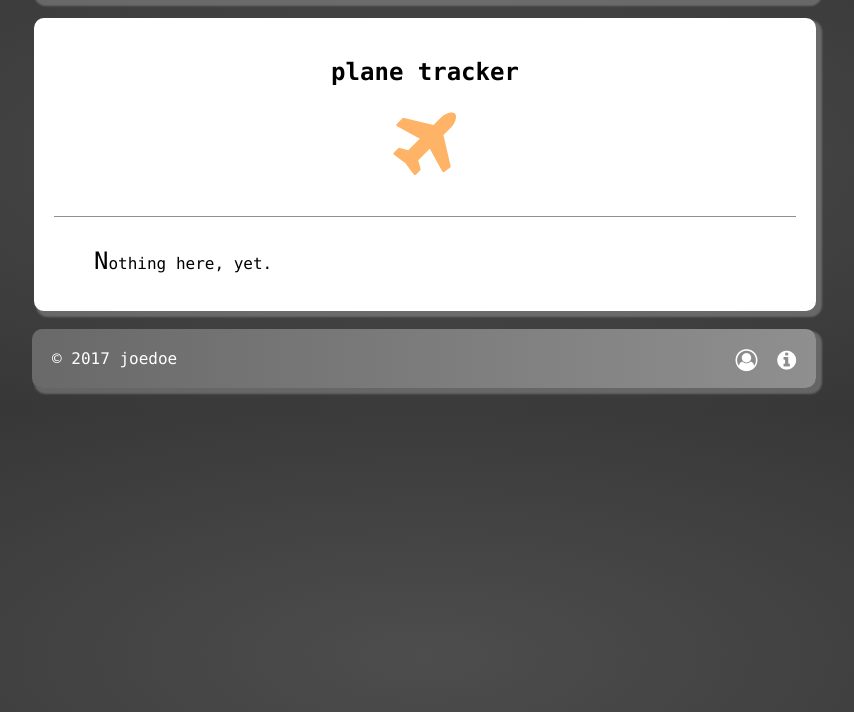
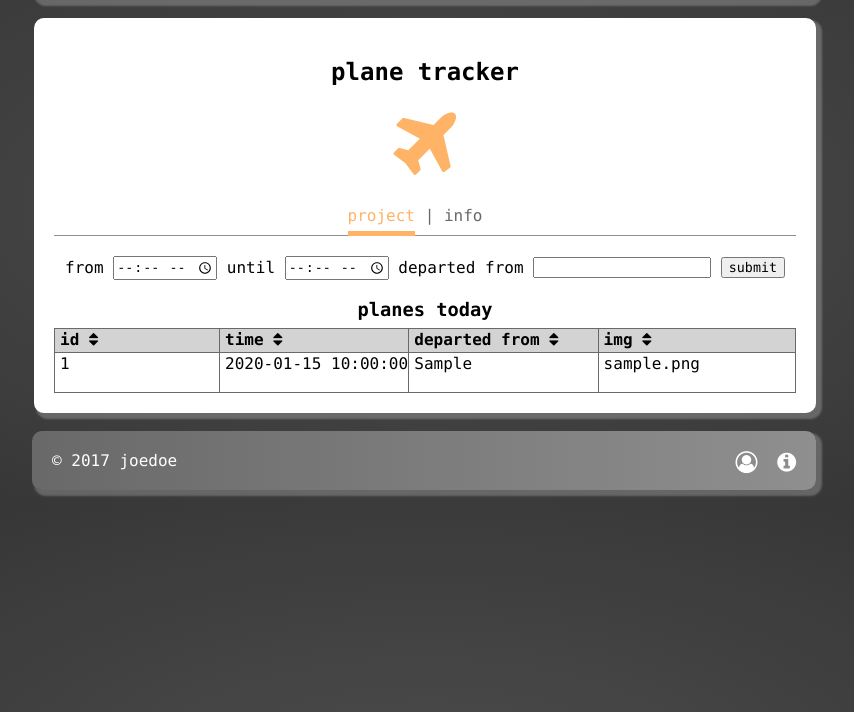
Before and after one commit to j-o-e-d-o-e/start_page, a PHP site: page /plane_tracker/index.php in a window 1280 px wide. Shown: the part 88-800 px from the top of the page, without its empty margins (216-1070 px from the left). Run offline with PHP 8.4, Linux system fonts and the light colour scheme; tables that the repository leaves empty or names only in its code hold one stand-in row (values such as "Sample post"); some libraries are stand-ins or nearby versions.

Commit message:
database included

```diff
--- a/css/default.css
+++ b/css/default.css
@@ -12,7 +12,7 @@
     font-family: var(--main-font);
 }
 body {
-	margin: 10px 10px 10px 5px;
+	margin: 15px 10px 15px 5px;
 	background: var(--main-background);
 }
 header, footer {
@@ -27,7 +27,7 @@ header {
     margin: 0px 8px 5px 8px;
 }
 footer {
-	margin:5px 8px 20px 8px;
+	margin:5px 8px 15px 8px;
 }
 header > h1 {
 	display: inline;
@@ -73,6 +73,7 @@ header > h1 > span {
     width: 110px;
     padding: 10px 5px;
     z-index: 1;
+	margin-top: 22px;
 	margin-right: 30px;
 	background: white;
 	box-shadow: var(--main-shadow);
--- a/css/index.css
+++ b/css/index.css
@@ -73,6 +73,7 @@ section > p {
 .o .fa {
 	color: var(--main-color-4);
 }
+
 /*DATE TAG*/
 .date_tag {
 	font-size: small;
--- a/game_dev/index.php
+++ b/game_dev/index.php
@@ -28,7 +28,7 @@
 			?>
 			<div id="project">
 				<div align="center" id="embed-html"></div>
-				<p><i>Note:</i> press 'p' for pause/controls info.</p>
+				<p><i>Note:</i> press 'p' for pause/controls during gameplay.</p>
 			</div>
 			<div id="info">
 				<h3>
--- a/plane_tracker/index.php
+++ b/plane_tracker/index.php
@@ -5,8 +5,9 @@
 			include "../php/projects_head.php";
 		?>
         <meta name="description" content="software development projects: plane tracker"/>
+		<script src="js/plane_tracker.js"></script>
     </head>
-    <body>
+    <body onload ="showInitialTable()">
 		<?php
 			include "../php/projects_header.php";
 			include "../php/mail.php";
@@ -18,9 +19,66 @@
 			<div class="div_icon">
 				<i class="fa fa-plane" aria-hidden="true"></i>
 			</div>
-			<nav class="nav_box"></nav>
-			<div id="info" style="display: block;">
-				<p>Nothing here, yet.</p>
+			<?php
+				include "../php/projects_nav_box.php";
+			?>
+			<div id="project" style="text-align:center">
+				<form onsubmit="return false">
+					<label>from</label>
+					<input id="t_from" type="time" name="from">
+					<label>until</label>
+					<input id="t_until" type="time" name="until">
+					<label>departed from</label>
+					<input id ="d_list" list="departed_from" name="departed_from">
+						<datalist id="departed_from">
+							<option value="bukarest">
+							<option value="damaskus">
+							<option value="dublin">
+							<option value="köln">
+							<option value="mailand">
+							<option value="paris">
+							<option value="berlin">
+						</datalist>
+					<input id="pt_input" type="submit" value="submit">
+				</form>
+				<div id="output" style="text-align:-webkit-center;"></div>
+			</div>
+			<div id="info">
+				<h3>
+					description
+				</h3>
+				<p>
+					This database shows information about planes which are about to land at düsseldorf airport.
+				</p>
+				<h3>
+					specifications
+				</h3>
+				<ul>
+					<li>
+						mySQL
+					</li>
+					<li>
+						raspberry pi
+					</li>
+					<li>
+						python
+					</li>
+					<li>
+						open cv
+					</li>
+					<li>
+						open sky
+					</li>
+				</ul>
+				</h3>
+				<h3>
+					links/materials
+				</h3>
+				<ul>
+					<li>
+						<a href=#>github.com</a>
+					</li>
+				</ul>
 			</div>
 		</section>
 		<?php
--- /dev/null
+++ b/plane_tracker/js/plane_tracker.js
@@ -0,0 +1,84 @@
+var input;
+
+$(function(){
+	$("#pt_input").click(function() {
+        tf_input = $("#t_from").val();
+		tu_input = $("#t_until").val();
+		d_input = $("#d_list").val();
+		$.ajax({
+			type: "GET",
+			url: "php/plane_tracker.php",
+			dataType: "text",
+			data: {
+				departed_from: d_input,
+				time_from: tf_input,
+				time_until: tu_input
+			},
+			error: function() {
+				$("#output").html("Failed...").show("slow");
+			},
+			success: function (data) {
+				$("#output").html(data);
+			}
+		});
+	});
+});
+
+function showInitialTable(){
+	$("#pt_input").trigger("click");
+}
+
+function sortTable(n) {
+  var table, rows, switching, i, x, y, shouldSwitch, dir, switchcount = 0;
+  table = document.getElementById("myTable");
+  switching = true;
+  //Set the sorting direction to ascending:
+  dir = "asc";
+  /*Make a loop that will continue until
+  no switching has been done:*/
+  while (switching) {
+    //start by saying: no switching is done:
+    switching = false;
+    rows = table.getElementsByTagName("TR");
+    /*Loop through all table rows (except the
+    first, which contains table headers):*/
+    for (i = 1; i < (rows.length - 1); i++) {
+      //start by saying there should be no switching:
+      shouldSwitch = false;
+      /*Get the two elements you want to compare,
+      one from current row and one from the next:*/
+      x = rows[i].getElementsByTagName("TD")[n];
+      y = rows[i + 1].getElementsByTagName("TD")[n];
+      /*check if the two rows should switch place,
+      based on the direction, asc or desc:*/
+      if (dir == "asc") {
+        if (x.innerHTML.toLowerCase() > y.innerHTML.toLowerCase()) {
+          //if so, mark as a switch and break the loop:
+          shouldSwitch= true;
+          break;
+        }
+      } else if (dir == "desc") {
+        if (x.innerHTML.toLowerCase() < y.innerHTML.toLowerCase()) {
+          //if so, mark as a switch and break the loop:
+          shouldSwitch= true;
+          break;
+        }
+      }
+    }
+    if (shouldSwitch) {
+      /*If a switch has been marked, make the switch
+      and mark that a switch has been done:*/
+      rows[i].parentNode.insertBefore(rows[i + 1], rows[i]);
+      switching = true;
+      //Each time a switch is done, increase this count by 1:
+      switchcount ++;
+    } else {
+      /*If no switching has been done AND the direction is "asc",
+      set the direction to "desc" and run the while loop again.*/
+      if (switchcount == 0 && dir == "asc") {
+        dir = "desc";
+        switching = true;
+      }
+    }
+  }
+}
--- /dev/null
+++ b/plane_tracker/php/plane_tracker.php
@@ -0,0 +1,60 @@
+<?php
+	$pdo = new PDO('mysql:host=localhost;dbname=test', 'root', '');
+	if($_GET["departed_from"]!="" && $_GET["time_from"]!="" && $_GET["time_until"]!=""){ //airport & time_from & time_until
+		$sql = "SELECT * FROM planes WHERE airport = '" . $_GET["departed_from"] . "' AND time >'" . $_GET["time_from"] . "' AND time <'" . $_GET["time_until"] . "'";
+	} elseif($_GET["departed_from"]!="" && $_GET["time_from"]!=""){ //airport & time_from
+		$sql = "SELECT * FROM planes WHERE airport = '" . $_GET["departed_from"] . "' AND time >'" . $_GET["time_from"] . "'";
+	} elseif($_GET["departed_from"]!="" && $_GET["time_until"]!=""){ //airport & time_until
+		$sql = "SELECT * FROM planes WHERE airport = '" . $_GET["departed_from"] . "' AND time <'" . $_GET["time_until"] . "'";
+	} elseif($_GET["time_from"]!="" && $_GET["time_until"]!=""){ //time_from & time_until
+		$sql = "SELECT * FROM planes WHERE time >'" . $_GET["time_from"] . "' AND time <'" . $_GET["time_until"] . "'";
+	} elseif($_GET["departed_from"]!=""){ //airport
+		$sql = "SELECT * FROM planes WHERE airport = '" . $_GET["departed_from"] . "'";
+	} elseif($_GET["time_from"]!=""){ //time_from
+		$sql = "SELECT * FROM planes WHERE time >'" . $_GET["time_from"] . "'";
+	} elseif($_GET["time_until"]!=""){ //time_until
+		$sql = "SELECT * FROM planes WHERE time <'" . $_GET["time_until"] . "'";
+	} else {
+		$sql = "SELECT * FROM planes";
+	}
+	 echo "<table class='modal_table'>
+					<caption>
+						<h3>planes today</h3>
+					</caption>
+					<tr style='background:lightgrey'>
+						<th>
+							id
+							<a id='sort' title='sort' action=#>
+								<i class='fa fa-sort'></i>
+							</a>
+						</th>
+						<th>
+							time
+							<a id='sort' title='sort' action=#>
+								<i class='fa fa-sort'></i>
+							</a>
+						</th>
+						<th>
+							departed from
+							<a id='sort' title='sort' action=#>
+								<i class='fa fa-sort'></i>
+							</a>
+						</th>
+						<th>
+							img
+							<a id='sort' title='sort' action=#>
+								<i class='fa fa-sort'></i>
+							</a>
+						</th>
+					</tr>";
+
+	foreach ($pdo->query($sql) as $row) {
+		echo "<tr>";
+		echo "<td>" . $row['id'] . "</td>";
+		echo "<td>" . $row['time'] . "</td>";
+		echo "<td>" . $row['airport'] . "</td>";
+		echo "<td>" . $row['img'] . "</td>";
+		echo "</tr>";
+	}
+	echo "</table>";
+?>
```
